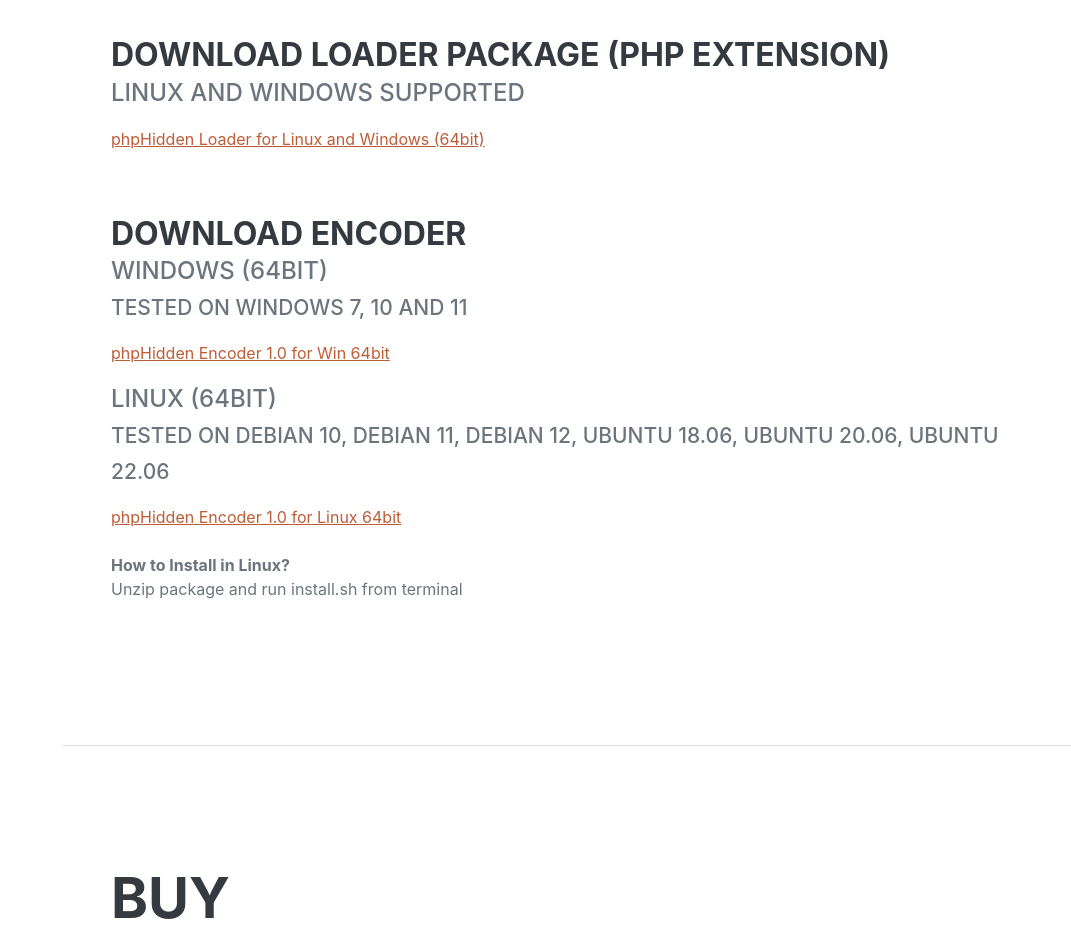
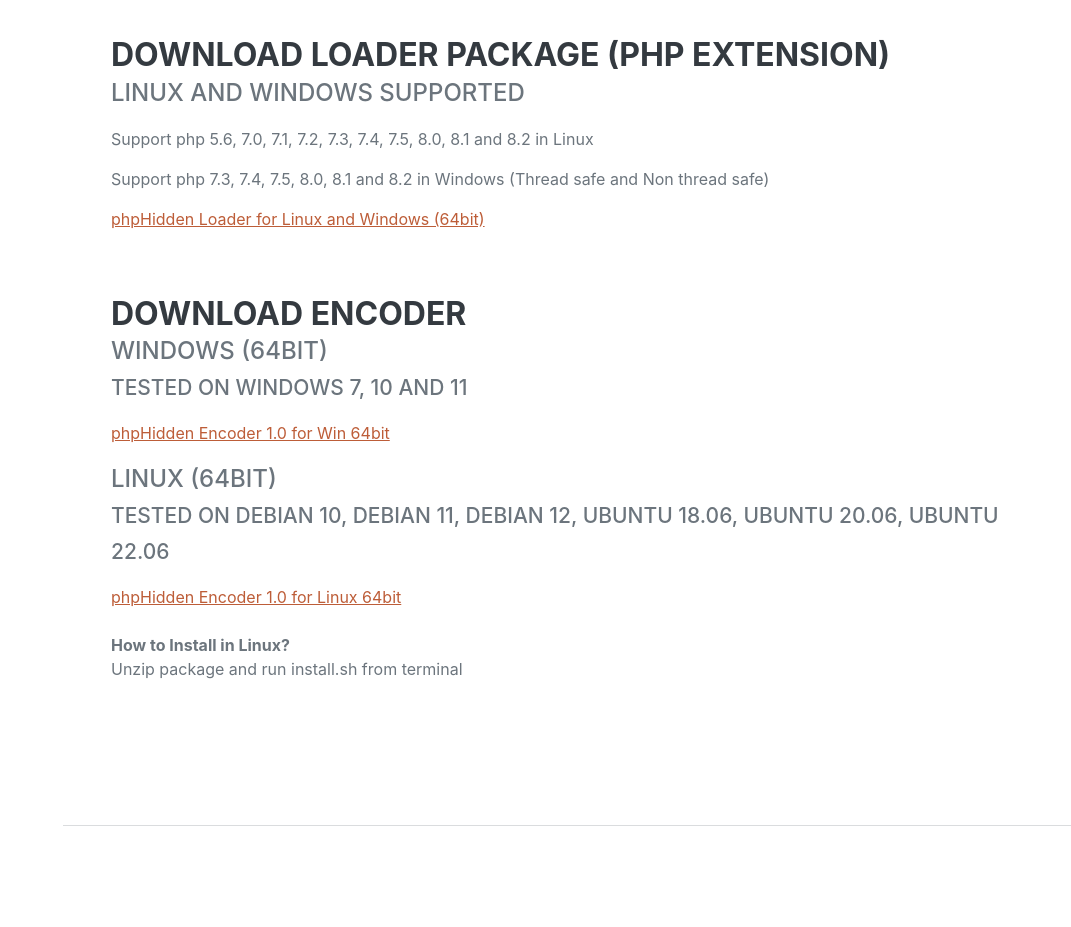
Before and after one commit to phphidden/phphidden.github.io, a plain HTML site: page index.html in a window 1280 px wide. Shown: the part 960-1887 px from the top of the page, without its empty margins (209-1280 px from the left). Drawn offline with nearby package versions, Linux system fonts and the light colour scheme; a web font is replaced by a local one.

Commit message:
Update index.html

```diff
--- a/index.html
+++ b/index.html
@@ -14,7 +14,7 @@
         <meta name="viewport" content="width=device-width, initial-scale=1, shrink-to-fit=no" />
         <meta name="keywords" content="php encryption, php encoder, php coder" />
         <meta name="author" content="" />
-        <title>phpHidden - encoder for php source codes</title>
+        <title>phpHidden - encoder for php 8.2 source codes</title>
         <link rel="icon" type="image/x-icon" href="assets/img/favicon.ico" />
         <link rel="manifest" href="site.webmanifest" />
         <!-- Font Awesome icons (free version)-->
@@ -91,6 +91,8 @@
                         <div class="flex-grow-1">
                             <h3 class="mb-0">Download Loader Package (PHP Extension)</h3>
                             <div class="subheading mb-3">Linux and Windows supported</div>
+							<p>Support php 5.6, 7.0, 7.1, 7.2, 7.3, 7.4, 7.5, 8.0, 8.1 and 8.2 in Linux</p>
+							<p>Support php 7.3, 7.4, 7.5, 8.0, 8.1 and 8.2 in Windows (Thread safe and Non thread safe)</p>
                             <p><a href="./download/phphidden-loaders-1.0.zip">phpHidden Loader for Linux and Windows (64bit)</a></p>
                         </div>
                     </div>
```
